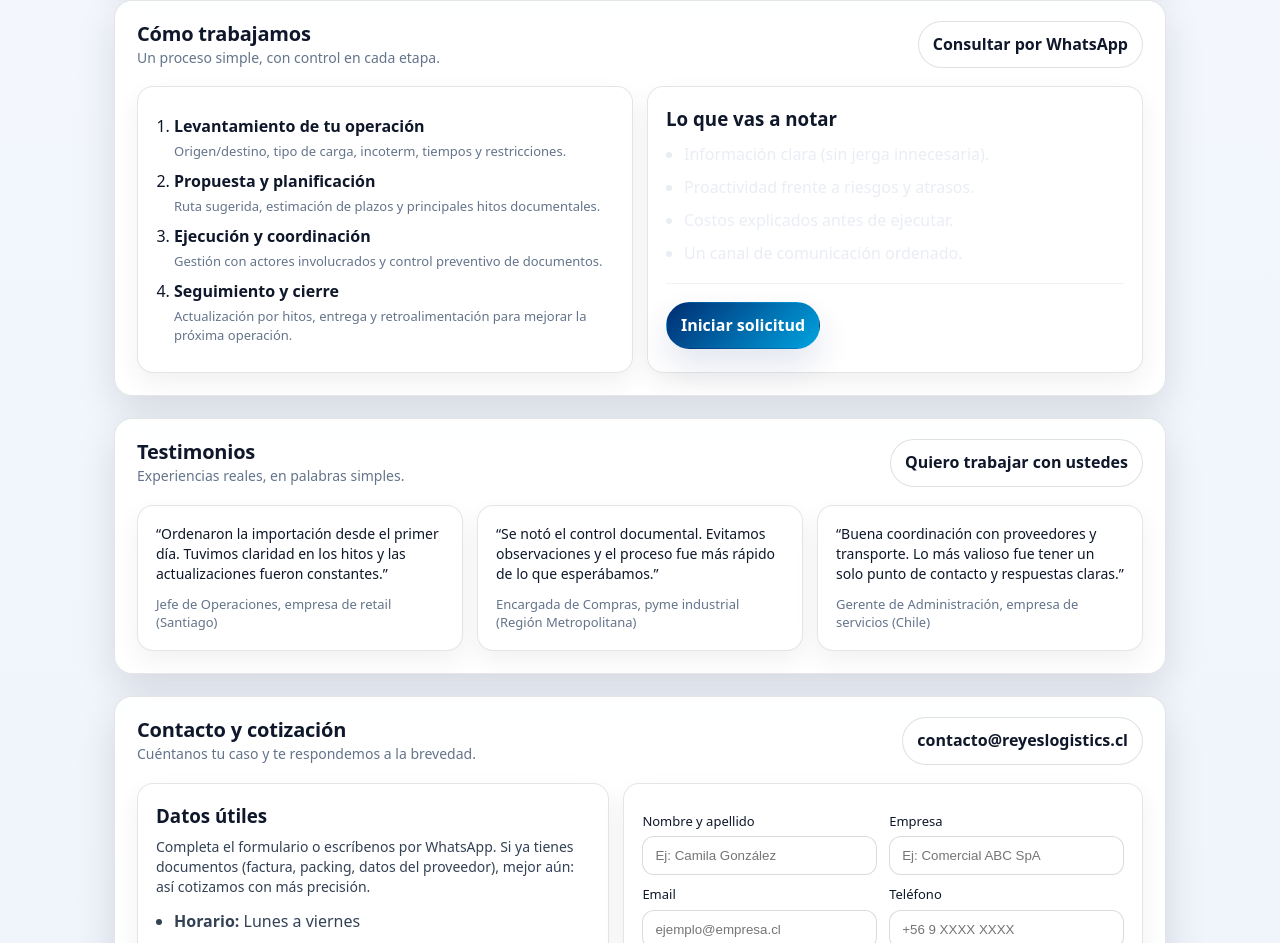
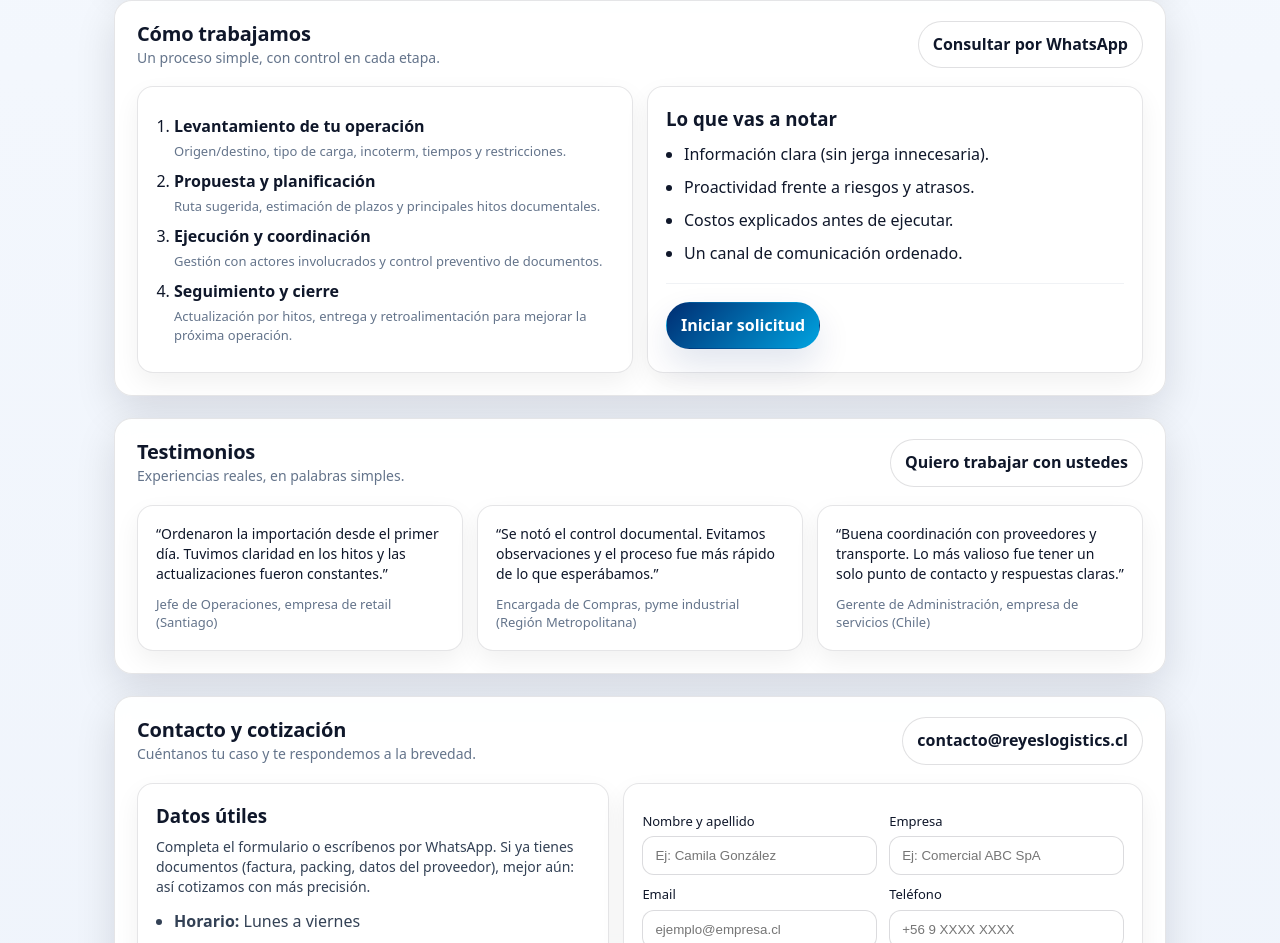
Before and after one commit to MatiasPappalardo/reyeslogistics-site, a plain HTML site: page index.html in a window 1280 px wide. Shown: the part 1310-2253 px from the top of the page. Drawn offline with Linux system fonts and the light colour scheme.

Commit message:
Ajusta color de texto en lista de proceso

```diff
--- a/index.html
+++ b/index.html
@@ -520,7 +520,7 @@
           </div>
           <div class="steps">
             <h3 style="margin:0 0 10px;">Lo que vas a notar</h3>
-            <ul style="margin:0; padding-left: 18px; color: rgba(230,234,242,.88)">
+            <ul style="margin:0; padding-left: 18px; color: #0f172a">
               <li style="margin: 10px 0;">Información clara (sin jerga innecesaria).</li>
               <li style="margin: 10px 0;">Proactividad frente a riesgos y atrasos.</li>
               <li style="margin: 10px 0;">Costos explicados antes de ejecutar.</li>
```
